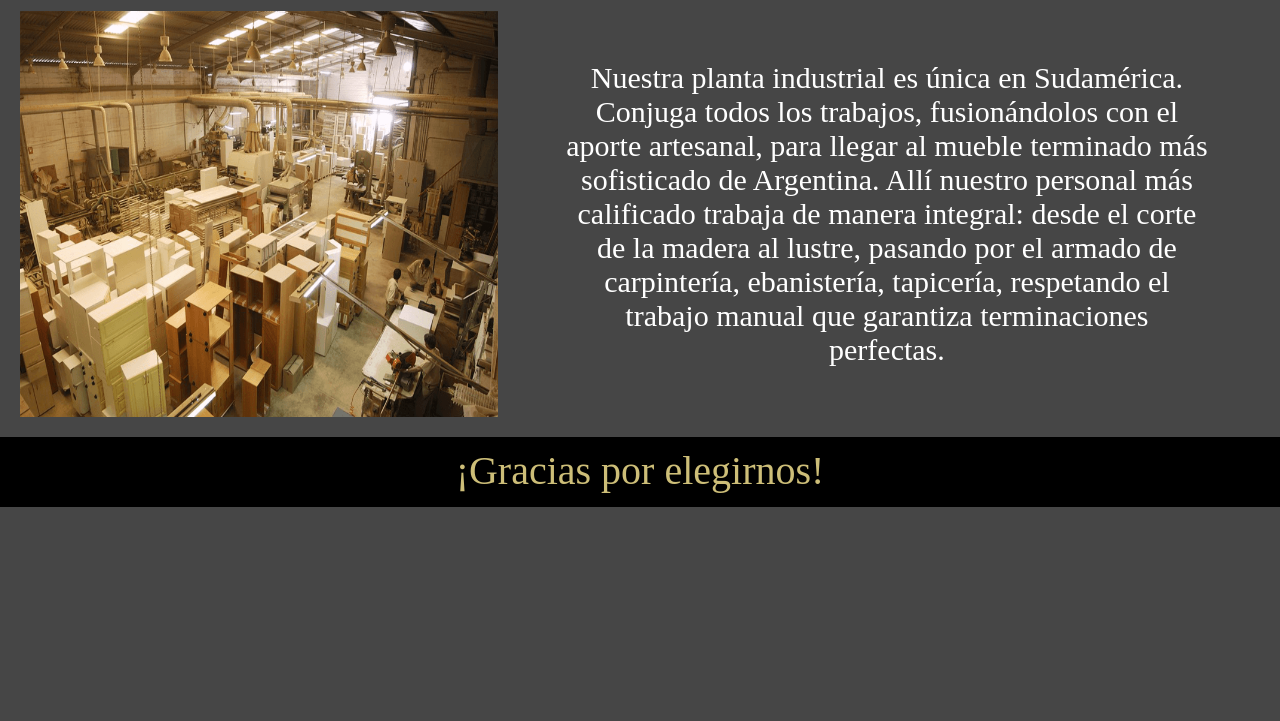
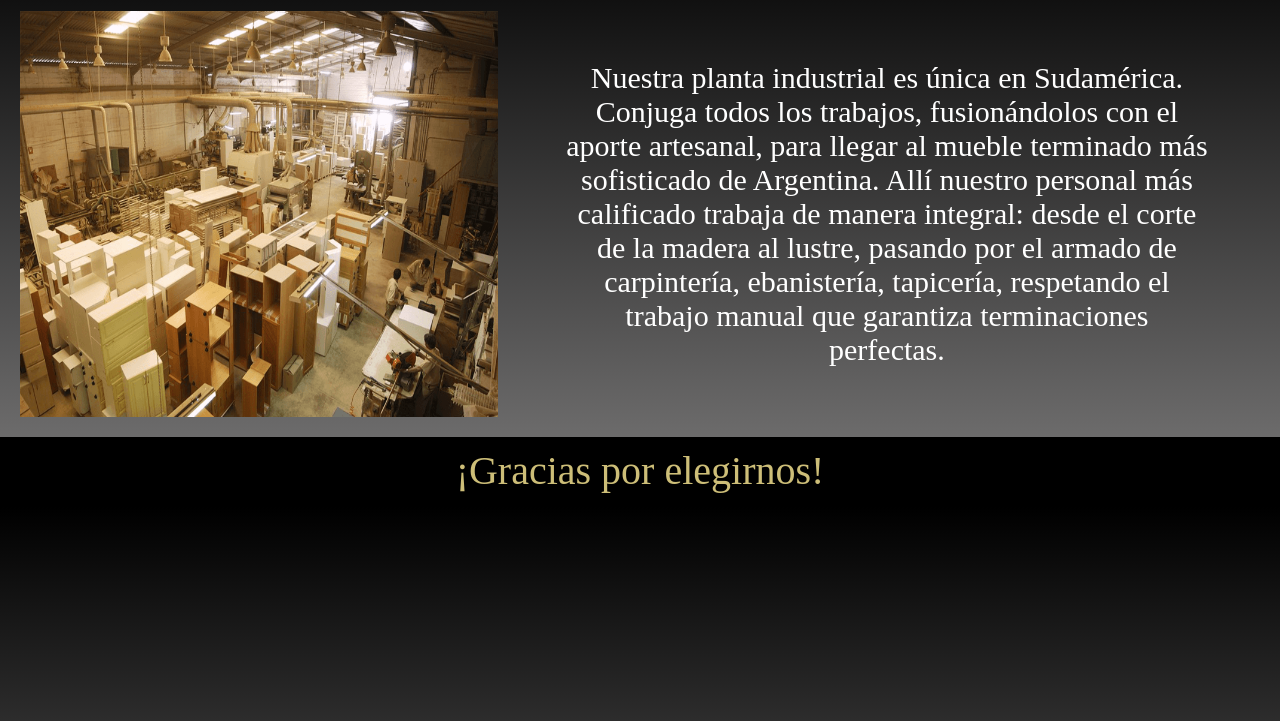
Before and after one commit to JaviHerreraa/Coder---Muebleria, a plain HTML site: page index.html in a window 1280 px wide. Shown: the part 79-800 px from the top of the page. Drawn offline with nearby package versions, Linux system fonts and the light colour scheme.

Commit message:
Se agrega gradiente a fondo.

```diff
--- a/css/style.css
+++ b/css/style.css
@@ -141,3 +141,7 @@ body{
     justify-items: center;
     align-items: center;
 }
+
+body{
+    background: linear-gradient(black, rgb(123, 122, 122));
+}
```
